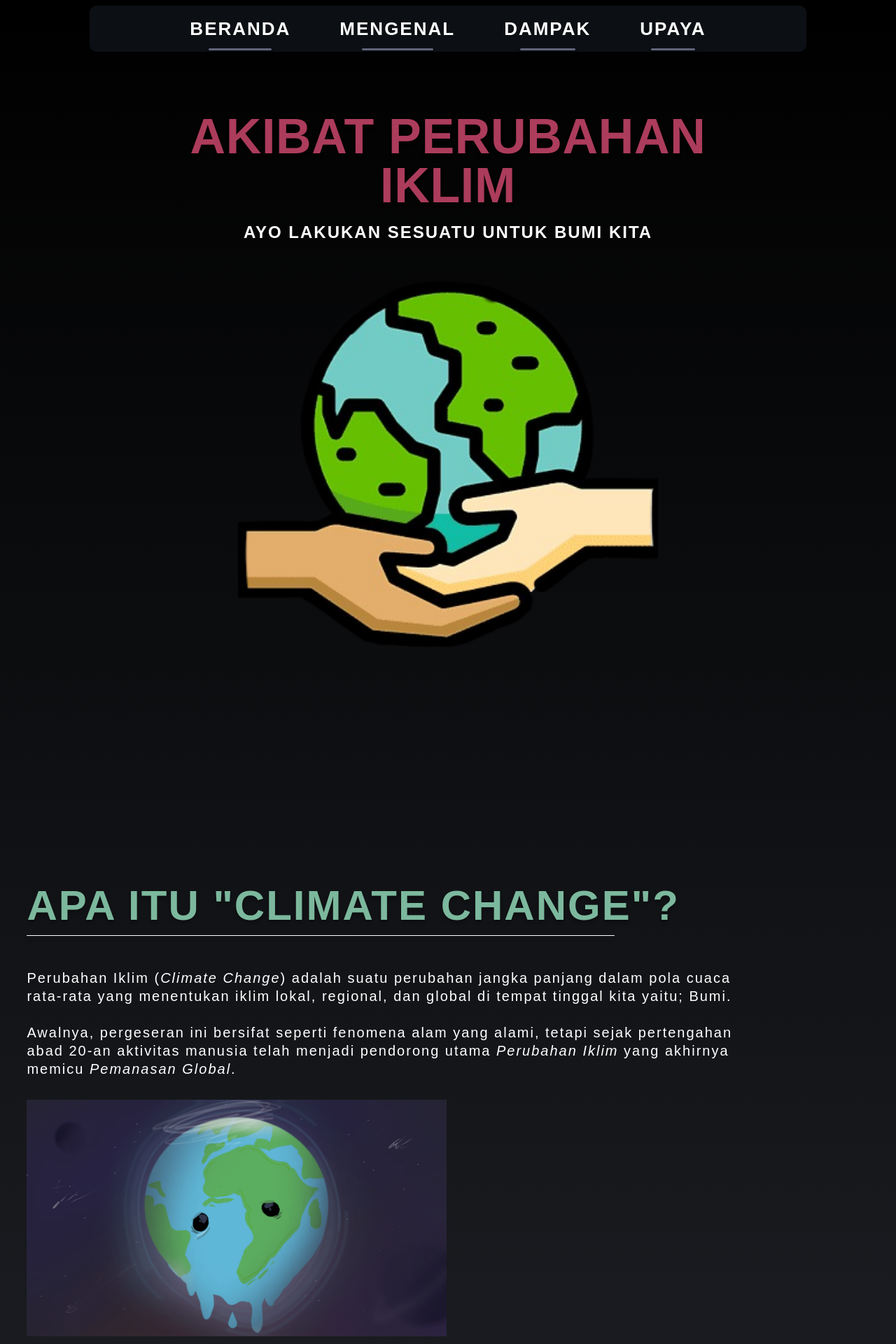
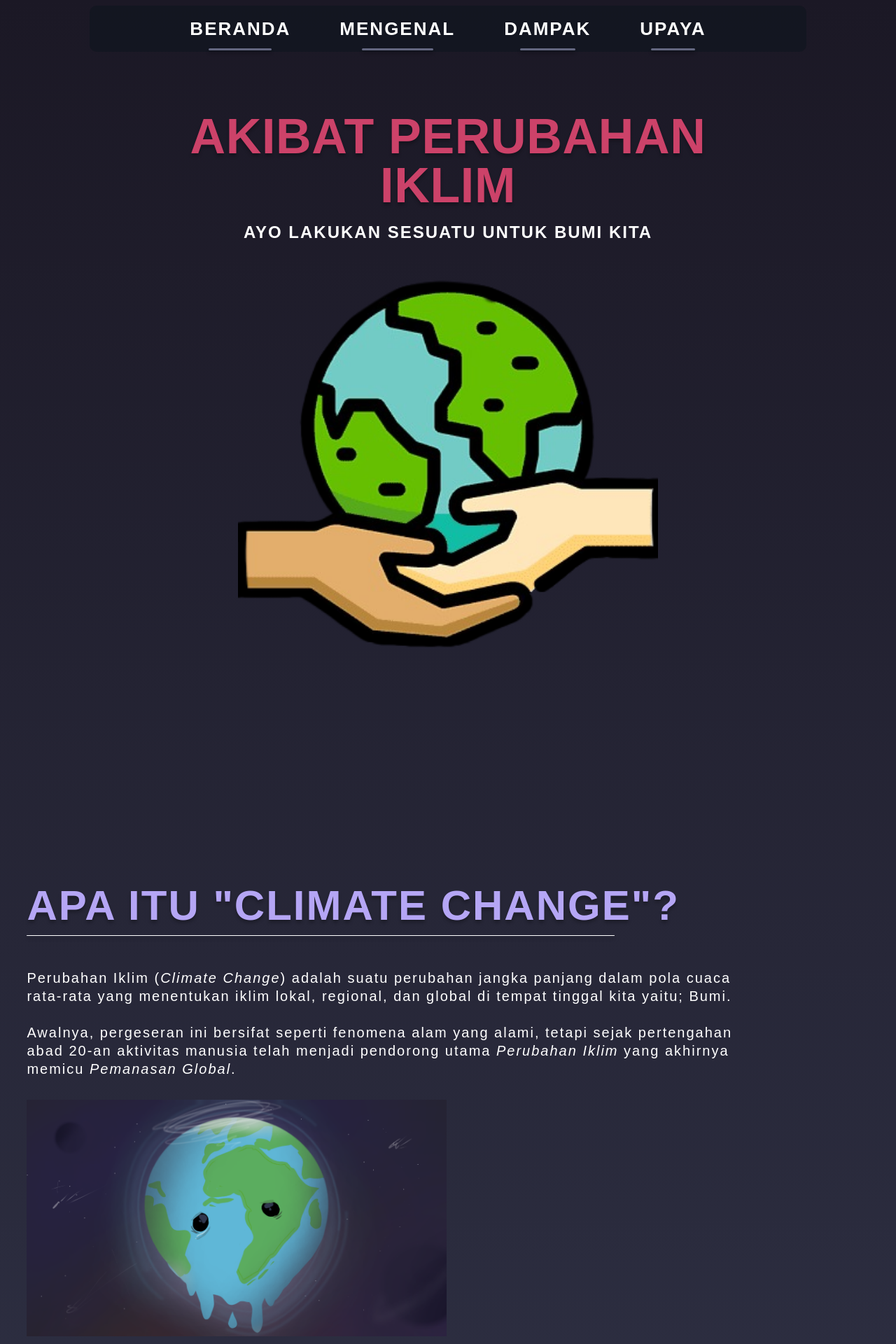
Before and after one commit to yuwwunn/proyek-akhirr, a Flask app: page / in a window 1280 px wide. Shown: the top 1920 px of the page at 70% size. Run offline with Flask 3, Linux system fonts and the light colour scheme.

Commit message:
Update style.css

```diff
--- a/static/css/style.css
+++ b/static/css/style.css
@@ -15,7 +15,7 @@ body {
   font-size: 20px;
   line-height: 26px;
   letter-spacing: 0.1em;
-  background: linear-gradient(180deg, #000000 0%, #778095 100%);
+  background: linear-gradient(180deg, #1b1825 0%, #697aa1 100%);
   color: #ffffff;
 }
 
@@ -52,7 +52,7 @@ ul {
   justify-content: center;
   margin: 8px 10%;
   width: 80%;
-  background-color: #151c2493;
+  background-color: #0f161f93;
   border-radius: 10px;
   top: 0;
   left: 0;
@@ -112,7 +112,7 @@ ul {
   letter-spacing: 0.01em;
   font-size: 70px;
   text-align: center;
-  color: #AC3C5B;
+  color: #cc4269;
   line-height: 1;
   text-shadow: 0px 4px 4px rgba(0, 0, 0, 0.25);
 }
@@ -132,7 +132,7 @@ ul {
   font-size: 60px;
   position: relative;
   text-align: left;
-  color: #7CB89D;
+  color: #b5a6f5;
   line-height: 1;
   text-shadow: 0px 4px 4px rgba(0, 0, 0, 0.25);
   display: flex;
@@ -160,7 +160,7 @@ ul {
   font-size: 60px;
   position: relative;
   text-align: left;
-  color: #7CB89D;
+  color: #b5a6f5;
   line-height: 1;
   text-shadow: 0px 4px 4px rgba(0, 0, 0, 0.25);
   display: flex;
@@ -201,7 +201,7 @@ ul {
   font-size: 60px;
   position: relative;
   text-align: left;
-  color: #7CB89D;
+  color: #b5a6f5;
   line-height: 1;
   text-shadow: 0px 4px 4px rgba(0, 0, 0, 0.25);
   display: flex;
@@ -232,7 +232,7 @@ ul {
   font-size: 60px;
   position: relative;
   text-align: left;
-  color:#7CB89D;
+  color:#b5a6f5;
   line-height: 1;
   text-shadow: 0px 4px 4px rgba(0, 0, 0, 0.25);
   display: flex;
@@ -268,7 +268,7 @@ ul {
   width: 100%;
   font: inherit;
   background: #192224;
-  border: 2px solid #7CB89D;
+  border: 2px solid #ffb8cd;
   color: #fff;
   padding: 15px;
   border-radius: 10px;
```
